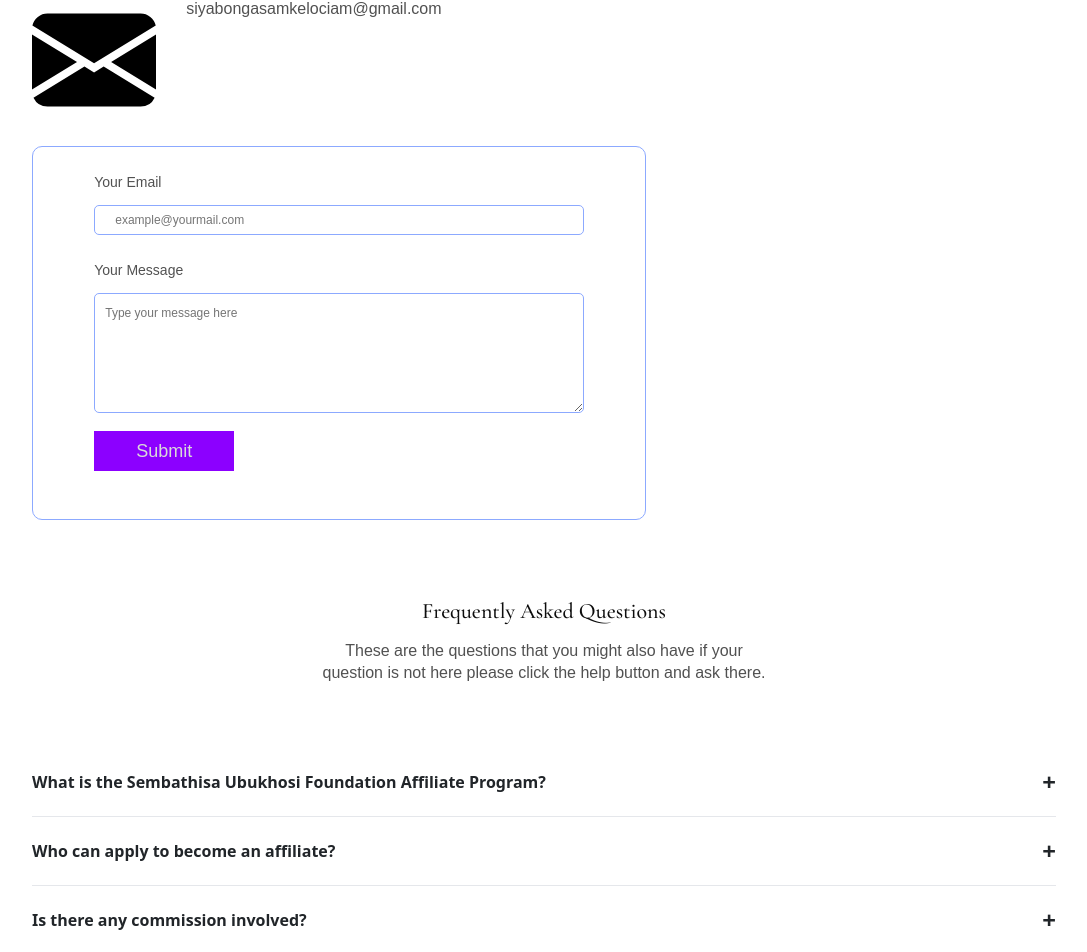
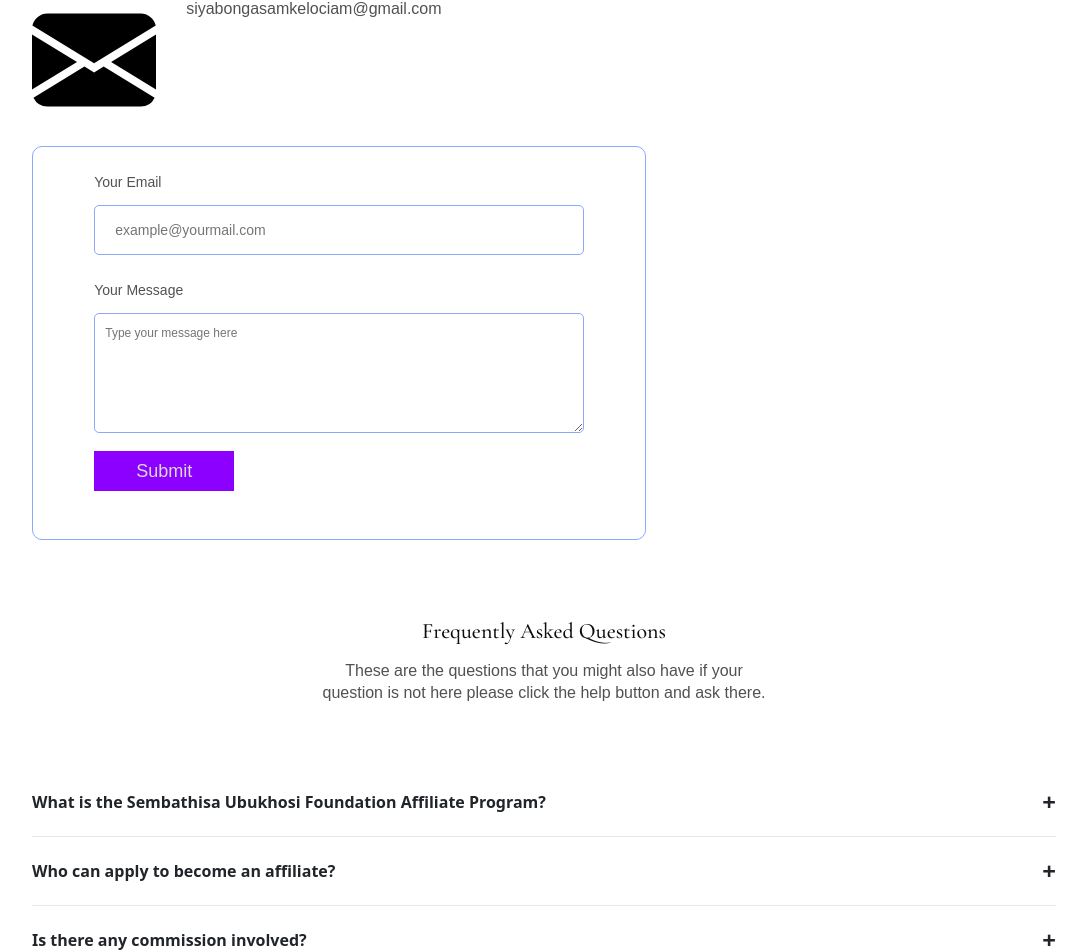
Before and after one commit to siyabongasamkelo/sembathisa, a React (Create React App) app in the folder client/sembathisa/: page / in a window 1280 px wide. Shown: the part 3674-4626 px from the top of the page, without its empty margins (96-1183 px from the left). Built offline with nearby package versions, Linux system fonts and the light colour scheme; a web font is replaced by a local one.

Commit message:
style: made form input responsive to small devices

```diff
--- a/client/sembathisa/src/components/common/FormInput.js
+++ b/client/sembathisa/src/components/common/FormInput.js
@@ -10,4 +10,9 @@
   font-size: 12px;
   font-family: "Kantumruy Pro", sans-serif;
   padding-left: 20px;
+
+  @media only screen and (min-width: 240px) {
+    height: 50px;
+    font-size: 14px;
+  }
 `;
```
